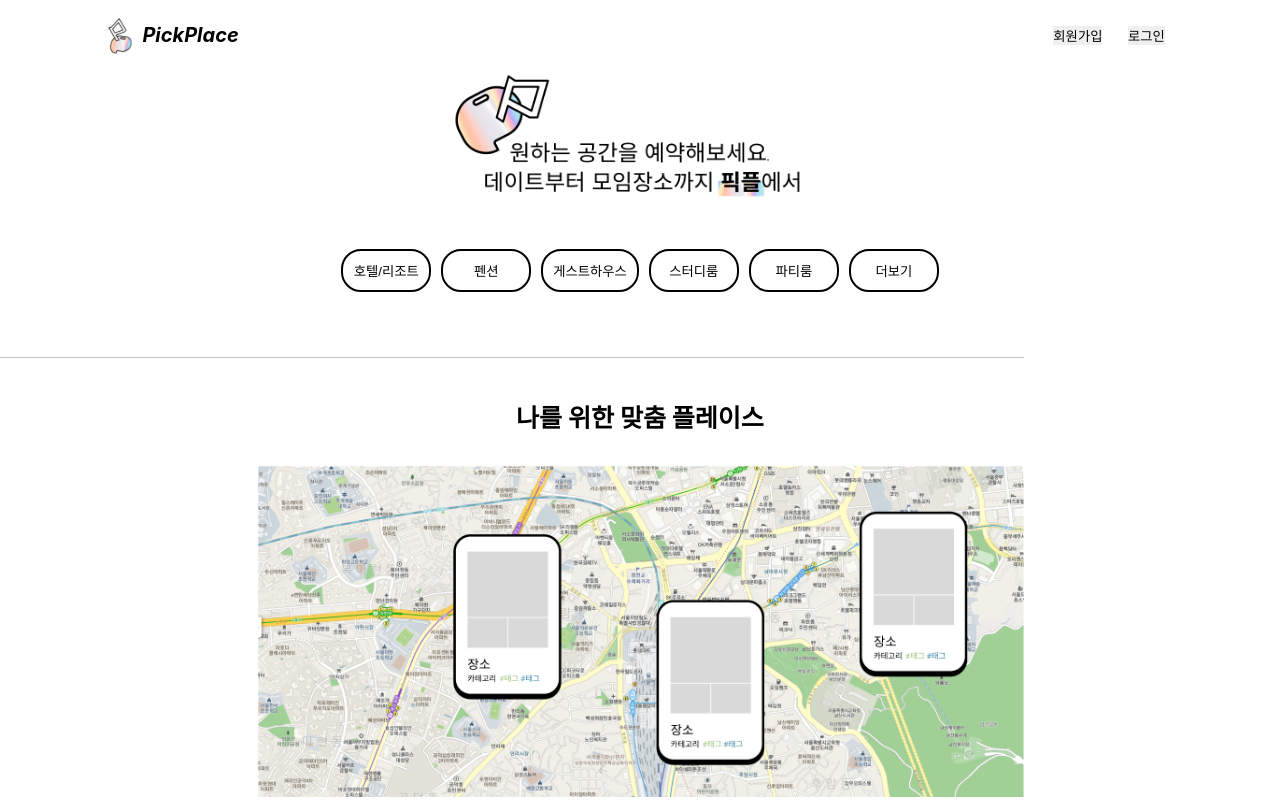
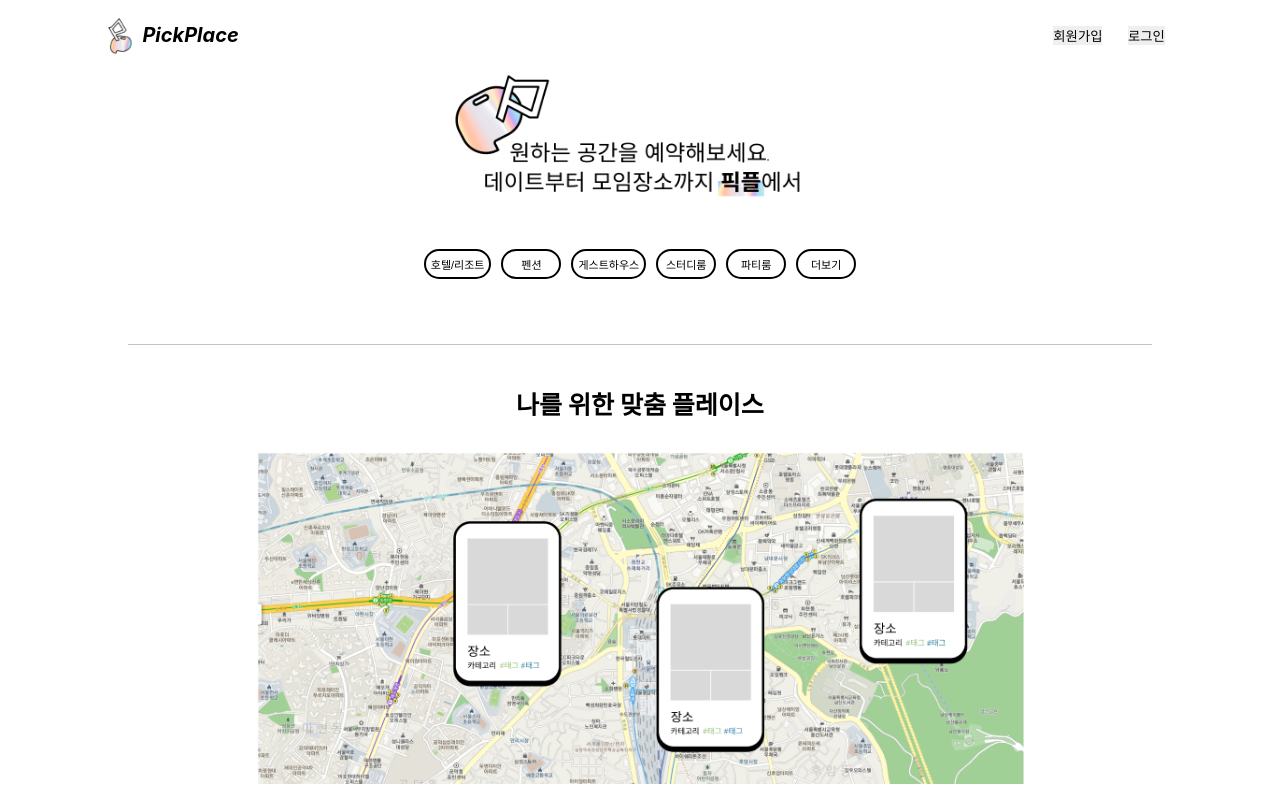
Before and after one commit to KangHayeonn/pickplace-client, a React (Create React App) app in the folder front/: page / in a window 1280 px wide. Shown: the top 800 px of the page. Built offline with nearby package versions, Linux system fonts and the light colour scheme.

Commit message:
[UPDATE]: update css

```diff
--- a/front/src/styles/main.scss
+++ b/front/src/styles/main.scss
@@ -9,20 +9,21 @@
         }
         .buttons{
             display : flex;
-            flex-wrap: wrap;
             justify-content: center;
             align-items: center;
             margin : 40px 0 60px 0 ;
             button{
-                min-width : 90px;
+                min-width :60px;
                 margin : 5px;
-                padding : 10px;
+                padding : 5px;
+                font-size: 11px;
                 border-radius: 20px;
                 border : 2px solid black;
                 background-color: white;
             }
         }
         hr{
+            margin : 0 auto;
             width : 80%;
             border-top : 1px solid rgb(195, 195, 195);
         }
```
